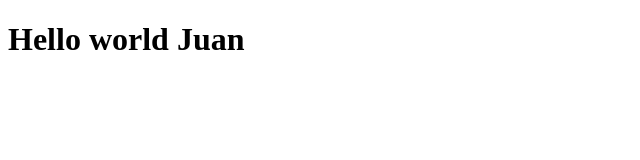
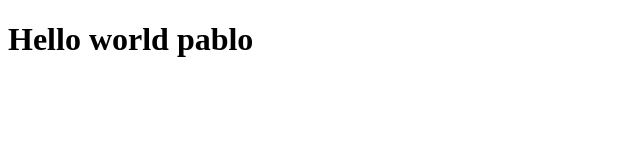
Before and after one commit to PabloRubio734/git-first-steps, a plain HTML site: page index.html in a window 1280 px wide. Shown: the full height of the page, 0-640 px from the left. Drawn offline with Linux system fonts and the light colour scheme.

Commit message:
hello world change to pablo

```diff
--- a/index.html
+++ b/index.html
@@ -6,6 +6,6 @@
     <title>Document</title>
 </head>
 <body>
-    <h1>Hello world Juan</h1>
+    <h1>Hello world pablo</h1>
 </body>
 </html>
```
